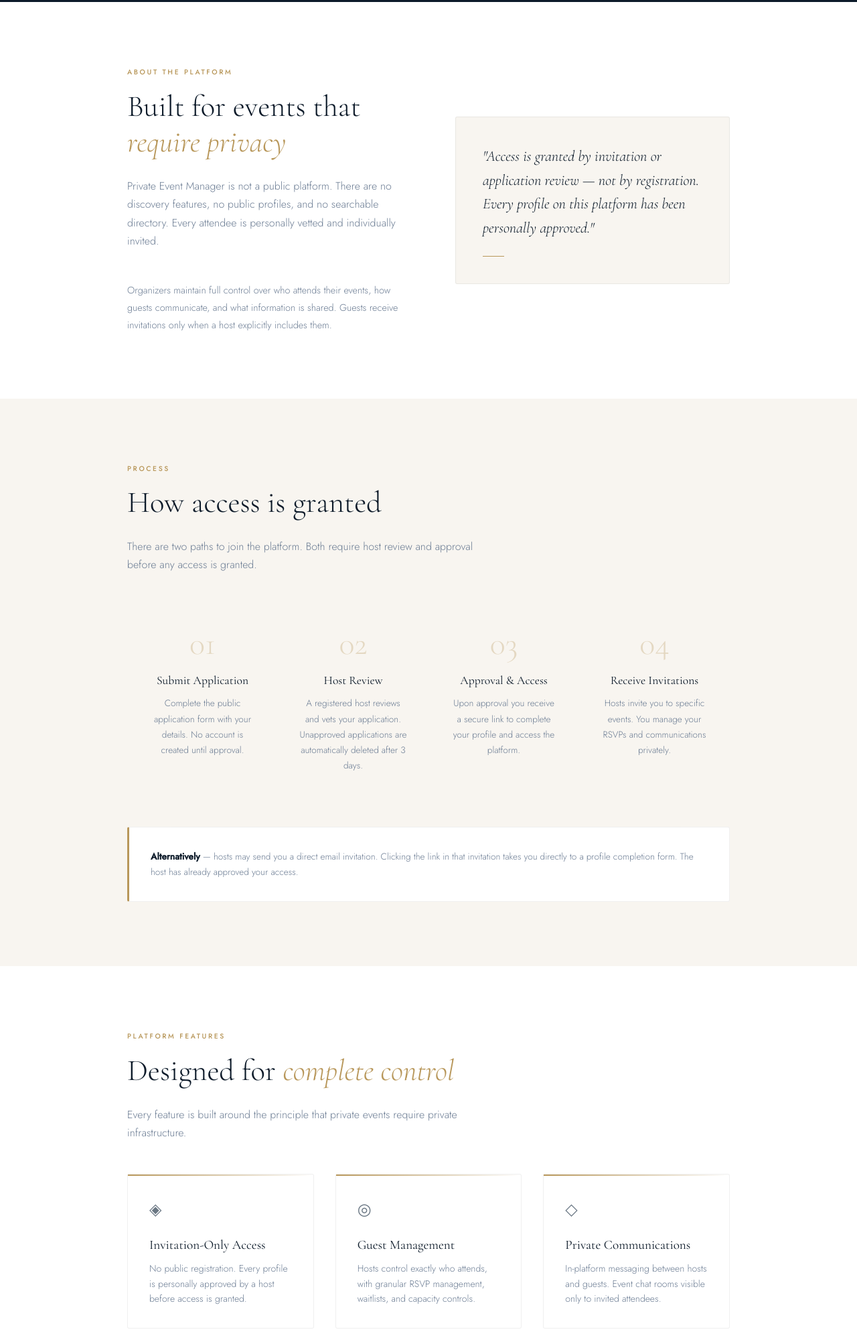
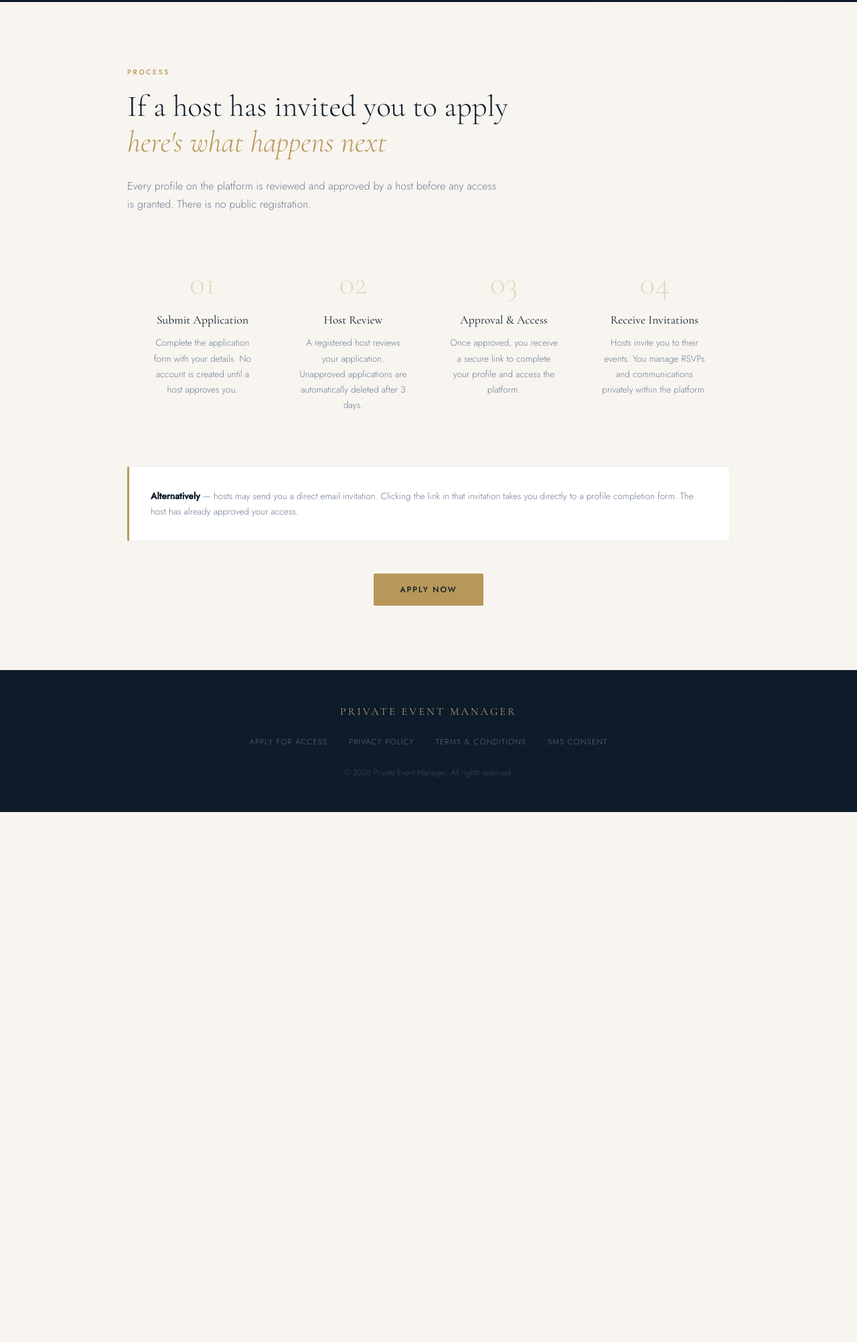
Before and after one commit to CarmaManor/private-event-manager-site, a plain HTML site: page index.html in a window 1280 px wide. Shown: the part 797-2800 px from the top of the page at 67% size. After the commit the page ends 2009 px from the top, so only its background shows below. Drawn offline with nearby package versions, Linux system fonts and the light colour scheme.

Commit message:
Reposition homepage for private groups, collapse to single scroll

```diff
--- a/index.html
+++ b/index.html
@@ -4,7 +4,7 @@
 <meta charset="UTF-8">
 <meta name="viewport" content="width=device-width, initial-scale=1.0">
 <title>Private Event Manager — Invitation-Only Event Management</title>
-<meta name="description" content="Private Event Manager is an invitation-only platform for managing closed, private events with complete discretion and control.">
+<meta name="description" content="Private Event Manager is an invitation-only platform for private clubs, membership organizations, and invitation-only groups that need to control who joins and who attends.">
 <link rel="stylesheet" href="style.css">
 </head>
 <body>
@@ -13,7 +13,6 @@
   <a href="/" class="nav-brand">Private Event Manager</a>
   <ul class="nav-links">
     <li><a href="#how-it-works">How It Works</a></li>
-    <li><a href="#features">Features</a></li>
     <li><a href="signup/">Apply for Access</a></li>
   </ul>
 </nav>
@@ -21,122 +20,56 @@
 <section class="hero">
   <div style="position:relative;z-index:1">
     <p class="hero-eyebrow">Invitation Only</p>
-    <h1>Private events managed with<br><em>complete discretion</em></h1>
+    <h1>Invitation-only event management<br>for <em>private groups</em></h1>
     <div class="divider-gold"></div>
-    <p class="hero-sub">A closed platform for event organizers who require absolute control over attendance, communications, and guest privacy.</p>
+    <p class="hero-sub">A platform for private clubs, membership organizations, and invitation-only groups that need to control who joins and who attends. Hosts curate the member list; guests see only what they've been invited to.</p>
     <div class="btn-group">
-      <a href="signup/" class="btn btn-primary">Request Access</a>
+      <a href="signup/" class="btn btn-primary">Apply for Access</a>
       <a href="#how-it-works" class="btn btn-outline">Learn More</a>
     </div>
   </div>
 </section>
 
-<section id="about" style="background:var(--white)">
-  <div class="container">
-    <div style="display:grid;grid-template-columns:1fr 1fr;gap:5rem;align-items:center">
-      <div>
-        <p class="section-label">About the Platform</p>
-        <h2 class="section-title">Built for events that<br><em>require privacy</em></h2>
-        <p class="section-intro">Private Event Manager is not a public platform. There are no discovery features, no public profiles, and no searchable directory. Every attendee is personally vetted and individually invited.</p>
-        <p style="font-size:0.9rem;color:var(--text-muted);line-height:1.8">Organizers maintain full control over who attends their events, how guests communicate, and what information is shared. Guests receive invitations only when a host explicitly includes them.</p>
-      </div>
-      <div>
-        <div style="background:var(--cream);border:1px solid rgba(0,0,0,0.06);padding:2.5rem;border-radius:3px">
-          <p style="font-family:'Cormorant Garamond',serif;font-size:1.4rem;font-weight:300;color:var(--navy);line-height:1.6;font-style:italic">"Access is granted by invitation or application review — not by registration. Every profile on this platform has been personally approved."</p>
-          <div style="width:32px;height:1px;background:var(--gold);margin:1.5rem 0 0"></div>
-        </div>
-      </div>
-    </div>
-  </div>
-</section>
 
 <section id="how-it-works" style="background:var(--cream)">
   <div class="container">
     <p class="section-label">Process</p>
-    <h2 class="section-title">How access is granted</h2>
-    <p class="section-intro">There are two paths to join the platform. Both require host review and approval before any access is granted.</p>
+    <h2 class="section-title">If a host has invited you to apply<br><em>here's what happens next</em></h2>
+    <p class="section-intro">Every profile on the platform is reviewed and approved by a host before any access is granted. There is no public registration.</p>
 
     <div class="steps">
       <div class="step">
         <div class="step-number">01</div>
         <h3>Submit Application</h3>
-        <p>Complete the public application form with your details. No account is created until approval.</p>
+        <p>Complete the application form with your details. No account is created until a host approves you.</p>
       </div>
       <div class="step">
         <div class="step-number">02</div>
         <h3>Host Review</h3>
-        <p>A registered host reviews and vets your application. Unapproved applications are automatically deleted after 3 days.</p>
+        <p>A registered host reviews your application. Unapproved applications are automatically deleted after 3 days.</p>
       </div>
       <div class="step">
         <div class="step-number">03</div>
         <h3>Approval & Access</h3>
-        <p>Upon approval you receive a secure link to complete your profile and access the platform.</p>
+        <p>Once approved, you receive a secure link to complete your profile and access the platform.</p>
       </div>
       <div class="step">
         <div class="step-number">04</div>
         <h3>Receive Invitations</h3>
-        <p>Hosts invite you to specific events. You manage your RSVPs and communications privately.</p>
+        <p>Hosts invite you to their events. You manage RSVPs and communications privately within the platform.</p>
       </div>
     </div>
 
     <div style="margin-top:3rem;padding:2rem;background:var(--white);border:1px solid rgba(0,0,0,0.06);border-radius:3px;border-left:3px solid var(--gold)">
       <p style="font-size:0.85rem;color:var(--text-muted);line-height:1.7"><strong style="color:var(--navy)">Alternatively</strong> — hosts may send you a direct email invitation. Clicking the link in that invitation takes you directly to a profile completion form. The host has already approved your access.</p>
     </div>
-  </div>
-</section>
 
-<section id="features" style="background:var(--white)">
-  <div class="container">
-    <p class="section-label">Platform Features</p>
-    <h2 class="section-title">Designed for <em>complete control</em></h2>
-    <p class="section-intro">Every feature is built around the principle that private events require private infrastructure.</p>
-
-    <div class="features-grid">
-      <div class="feature-card">
-        <div class="feature-icon">◈</div>
-        <h3>Invitation-Only Access</h3>
-        <p>No public registration. Every profile is personally approved by a host before access is granted.</p>
-      </div>
-      <div class="feature-card">
-        <div class="feature-icon">◎</div>
-        <h3>Guest Management</h3>
-        <p>Hosts control exactly who attends, with granular RSVP management, waitlists, and capacity controls.</p>
-      </div>
-      <div class="feature-card">
-        <div class="feature-icon">◇</div>
-        <h3>Private Communications</h3>
-        <p>In-platform messaging between hosts and guests. Event chat rooms visible only to invited attendees.</p>
-      </div>
-      <div class="feature-card">
-        <div class="feature-icon">◉</div>
-        <h3>SMS Notifications</h3>
-        <p>Optional SMS notifications for event invitations, reminders, and updates. Explicit opt-in required.</p>
-      </div>
-      <div class="feature-card">
-        <div class="feature-icon">◈</div>
-        <h3>Host Networks</h3>
-        <p>Organizers maintain private networks of trusted guests across multiple events over time.</p>
-      </div>
-      <div class="feature-card">
-        <div class="feature-icon">◎</div>
-        <h3>Location Privacy</h3>
-        <p>Event locations can be revealed only to confirmed attendees, after RSVPs, or after a deadline.</p>
-      </div>
+    <div class="btn-group" style="margin-top:3rem;justify-content:center">
+      <a href="signup/" class="btn btn-primary">Apply Now</a>
     </div>
   </div>
 </section>
 
-<section class="section-dark">
-  <div class="container">
-    <p class="section-label" style="color:var(--gold)">Access</p>
-    <h2 class="section-title" style="color:var(--white);margin-left:auto;margin-right:auto;text-align:center;max-width:600px">Ready to apply for<br><em>platform access?</em></h2>
-    <div class="divider-gold" style="margin:1.5rem auto 2rem"></div>
-    <p class="section-intro" style="margin:0 auto 2.5rem;text-align:center">Applications are reviewed by registered hosts. If your application is not approved within 3 days, your information is automatically deleted. You are welcome to apply again at any time.</p>
-    <div class="btn-group">
-      <a href="signup/" class="btn btn-primary">Submit Application</a>
-    </div>
-  </div>
-</section>
 
 <footer>
   <p class="footer-brand">Private Event Manager</p>
```
